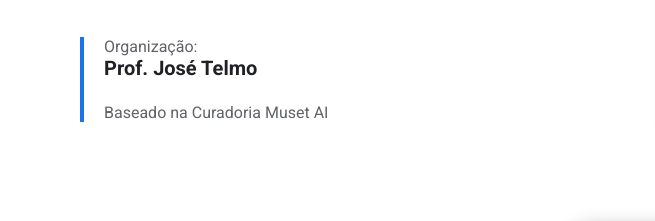
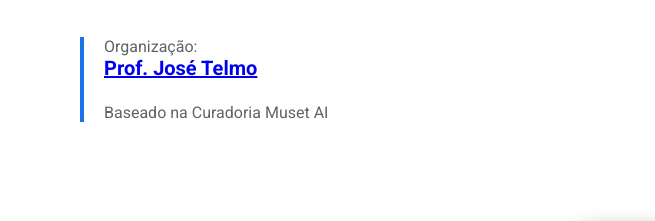
Before and after one commit to josetelmo/test, a plain HTML site: page nanobanana/index.html in a window 1280 px wide. Shown: the part 476-697 px from the top of the page, 0-655 px from the left. Drawn offline with Linux system fonts and the light colour scheme; a web font is replaced by a local one.

Commit message:
Update index.html
link site josetelmo

```diff
--- a/nanobanana/index.html
+++ b/nanobanana/index.html
@@ -544,7 +544,7 @@ p, li {
                 </p>
                 <div class="author-block">
                     <span class="author-title">Organização:</span><br>
-                    <span class="author-name">Prof. José Telmo</span>
+                    <span class="author-name"><a href="https://josetelmo.com.br" target="_blank">Prof. José Telmo</a></span>
                     <br>
                     <span class="author-title">Baseado na Curadoria Muset AI</span>
                 </div>
```
